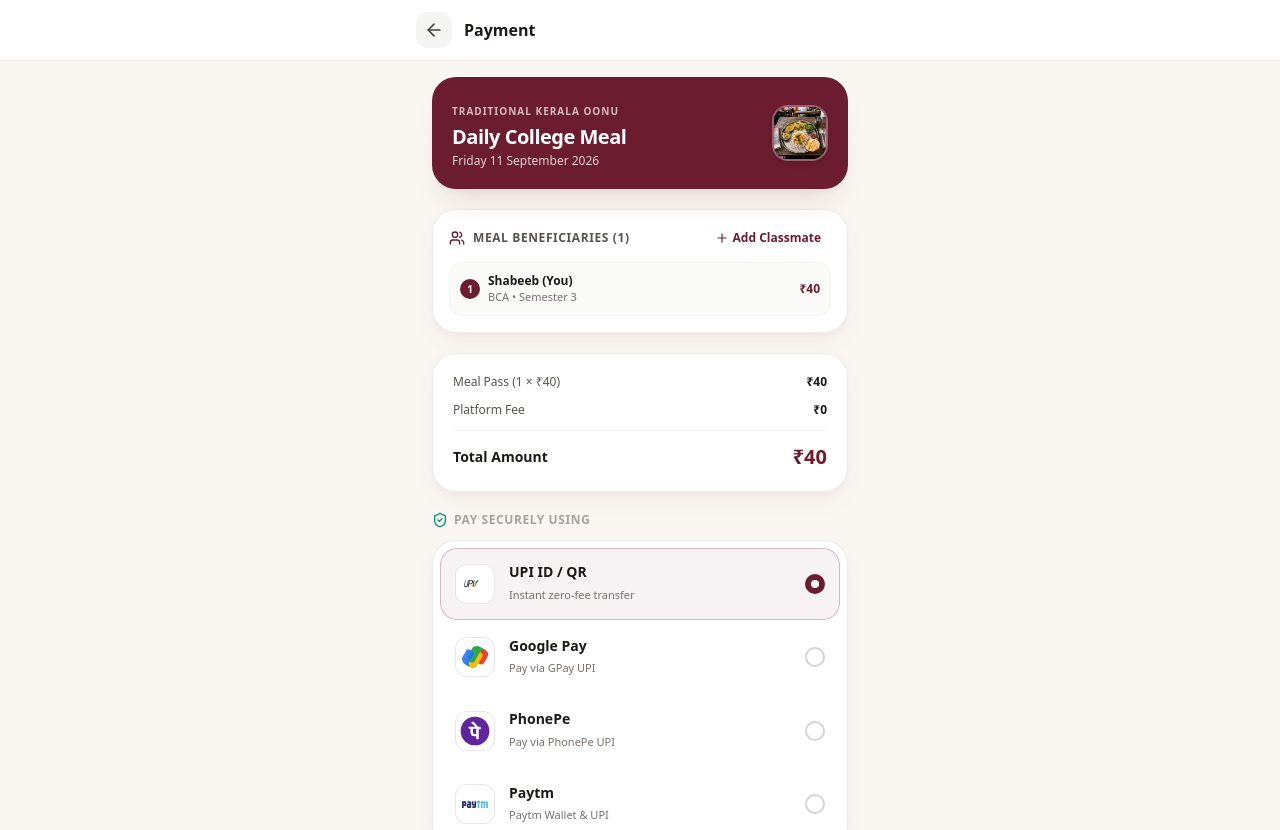
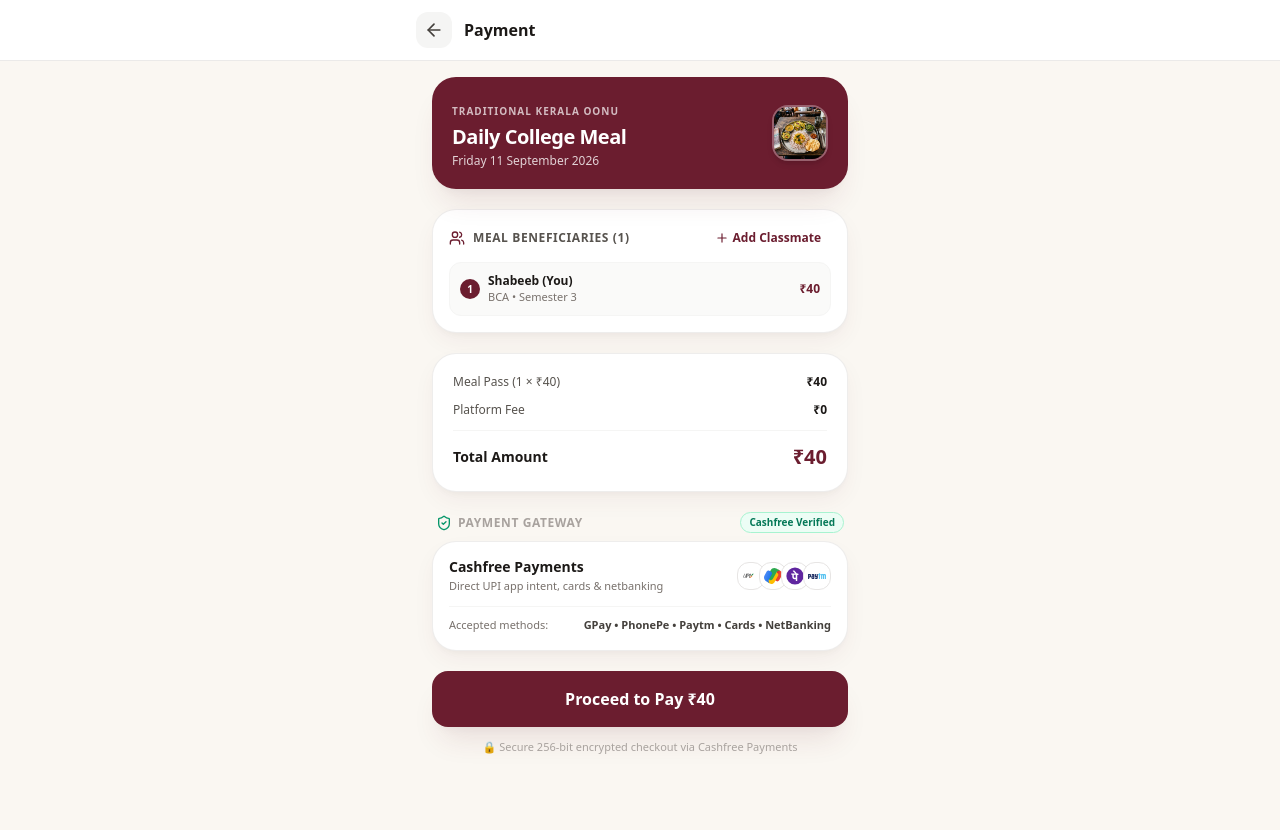
Before and after one commit to mohammedshabeeb923/rvcas-canteen-pwa, a Next.js app: page /payment in a window 1280 px wide. Shown: the top 830 px of the page. Built offline with nearby package versions, Linux system fonts and the light colour scheme.

Commit message:
fix: prevent auto-redirect to admin console and streamline Cashfree payment UI

```diff
--- a/app/page.tsx
+++ b/app/page.tsx
@@ -28,7 +28,7 @@ export default function FirstPage() {
       }
     }
 
-    // 1. Check persistent authentication session
+    // 1. Check persistent authentication session (student / hosteller / faculty)
     fetch('/api/auth/session')
       .then((res) => {
         if (res.ok) return res.json();
@@ -36,13 +36,17 @@ export default function FirstPage() {
       })
       .then((data) => {
         if (data.authenticated && data.user) {
-          setCurrentUser(data.user);
+          if (data.user.role === 'student' || data.user.role === 'hosteller' || data.user.role === 'faculty') {
+            setCurrentUser(data.user);
+          }
         } else if (typeof window !== 'undefined') {
           const cached = localStorage.getItem('rvcas_user');
           if (cached) {
             try {
               const u = JSON.parse(cached);
-              setCurrentUser(u);
+              if (u.role === 'student' || u.role === 'hosteller' || u.role === 'faculty') {
+                setCurrentUser(u);
+              }
             } catch (e) {}
           }
         }
@@ -81,19 +85,9 @@ export default function FirstPage() {
   });
 
   const handleWelcomeComplete = () => {
-    // Check if user is already authenticated
-    const cached = currentUser || (typeof window !== 'undefined' && localStorage.getItem('rvcas_user') ? JSON.parse(localStorage.getItem('rvcas_user')!) : null);
-    if (cached) {
-      if (cached.role === 'staff') {
-        router.push('/staff');
-      } else if (cached.role === 'admin') {
-        router.push('/admin');
-      } else {
-        setCurrentView('home');
-      }
-    } else {
-      setCurrentView('role_select');
-    }
+    // Flow: Welcome Page -> "Who are you?" Role Selection Screen
+    // Never auto-redirect to /admin or /staff when opening the website
+    setCurrentView('role_select');
   };
 
   const handleLogout = () => {
--- a/app/payment/page.tsx
+++ b/app/payment/page.tsx
@@ -32,7 +32,6 @@ const SEMESTERS = [
 
 export default function PaymentPage() {
   const router = useRouter();
-  const [selectedMethod, setSelectedMethod] = useState<'upi' | 'gpay' | 'phonepe' | 'paytm'>('upi');
   const [loading, setLoading] = useState(false);
   const [error, setError] = useState<string | null>(null);
 
@@ -308,125 +307,46 @@ export default function PaymentPage() {
           </div>
         </div>
 
-        {/* Pay Securely Section */}
+        {/* Payment Partner & Supported Methods Section */}
         <div className="mb-5">
-          <div className="flex items-center gap-1.5 mb-3 text-xs font-bold uppercase tracking-wider text-stone-400">
-            <ShieldCheck className="w-4 h-4 text-emerald-600" />
-            <span>Pay securely using</span>
+          <div className="flex items-center justify-between mb-2 px-1">
+            <div className="flex items-center gap-1.5 text-xs font-bold uppercase tracking-wider text-stone-400">
+              <ShieldCheck className="w-4 h-4 text-emerald-600" />
+              <span>Payment Gateway</span>
+            </div>
+            <span className="text-[10px] font-bold text-emerald-700 bg-emerald-50 px-2 py-0.5 rounded-full border border-emerald-200">
+              Cashfree Verified
+            </span>
           </div>
 
-          <div className="bg-white rounded-3xl p-2 shadow-card border border-stone-200/70 space-y-1">
-            {/* UPI Option */}
-            <button
-              type="button"
-              onClick={() => setSelectedMethod('upi')}
-              className={`w-full flex items-center justify-between p-3.5 rounded-2xl transition ${
-                selectedMethod === 'upi' ? 'bg-[#6B1D2F]/5 ring-1 ring-[#6B1D2F]/30' : 'hover:bg-stone-50'
-              }`}
-            >
-              <div className="flex items-center gap-3.5">
-                <div className="w-10 h-10 rounded-xl bg-white border border-stone-200/90 shadow-xs flex items-center justify-center p-1.5 shrink-0 overflow-hidden">
-                  <img
-                    src="/images/logos/upi.svg"
-                    alt="UPI"
-                    className="w-full h-full object-contain"
-                  />
+          <div className="bg-white rounded-3xl p-4 shadow-card border border-stone-200/70 space-y-3">
+            <div className="flex items-center justify-between">
+              <div>
+                <h4 className="text-sm font-black text-stone-900 leading-tight">Cashfree Payments</h4>
+                <p className="text-[11px] text-stone-500 font-medium mt-0.5">
+                  Direct UPI app intent, cards &amp; netbanking
+                </p>
+              </div>
+              <div className="flex items-center -space-x-1.5 shrink-0">
+                <div className="w-7 h-7 rounded-xl bg-white border border-stone-200 shadow-xs flex items-center justify-center p-1" title="UPI">
+                  <img src="/images/logos/upi.svg" alt="UPI" className="w-full h-full object-contain" />
                 </div>
-                <div className="text-left">
-                  <span className="text-sm font-bold text-stone-900 block leading-tight">UPI ID / QR</span>
-                  <span className="text-[11px] text-stone-500 font-medium">Instant zero-fee transfer</span>
+                <div className="w-7 h-7 rounded-xl bg-white border border-stone-200 shadow-xs flex items-center justify-center p-1" title="Google Pay">
+                  <img src="/images/logos/gpay.svg" alt="GPay" className="w-full h-full object-contain" />
+                </div>
+                <div className="w-7 h-7 rounded-xl bg-white border border-stone-200 shadow-xs flex items-center justify-center p-1" title="PhonePe">
+                  <img src="/images/logos/phonepe.svg" alt="PhonePe" className="w-full h-full object-contain" />
+                </div>
+                <div className="w-7 h-7 rounded-xl bg-white border border-stone-200 shadow-xs flex items-center justify-center p-1" title="Paytm">
+                  <img src="/images/logos/paytm.svg" alt="Paytm" className="w-full h-full object-contain" />
                 </div>
               </div>
-              <div className={`w-5 h-5 rounded-full border-2 flex items-center justify-center transition ${
-                selectedMethod === 'upi' ? 'border-[#6B1D2F] bg-[#6B1D2F]' : 'border-stone-300'
-              }`}>
-                {selectedMethod === 'upi' && <div className="w-2 h-2 rounded-full bg-white" />}
-              </div>
-            </button>
+            </div>
 
-            {/* Google Pay */}
-            <button
-              type="button"
-              onClick={() => setSelectedMethod('gpay')}
-              className={`w-full flex items-center justify-between p-3.5 rounded-2xl transition ${
-                selectedMethod === 'gpay' ? 'bg-[#6B1D2F]/5 ring-1 ring-[#6B1D2F]/30' : 'hover:bg-stone-50'
-              }`}
-            >
-              <div className="flex items-center gap-3.5">
-                <div className="w-10 h-10 rounded-xl bg-white border border-stone-200/90 shadow-xs flex items-center justify-center p-1.5 shrink-0 overflow-hidden">
-                  <img
-                    src="/images/logos/gpay.svg"
-                    alt="Google Pay"
-                    className="w-full h-full object-contain"
-                  />
-                </div>
-                <div className="text-left">
-                  <span className="text-sm font-bold text-stone-900 block leading-tight">Google Pay</span>
-                  <span className="text-[11px] text-stone-500 font-medium">Pay via GPay UPI</span>
-                </div>
-              </div>
-              <div className={`w-5 h-5 rounded-full border-2 flex items-center justify-center transition ${
-                selectedMethod === 'gpay' ? 'border-[#6B1D2F] bg-[#6B1D2F]' : 'border-stone-300'
-              }`}>
-                {selectedMethod === 'gpay' && <div className="w-2 h-2 rounded-full bg-white" />}
-              </div>
-            </button>
-
-            {/* PhonePe */}
-            <button
-              type="button"
-              onClick={() => setSelectedMethod('phonepe')}
-              className={`w-full flex items-center justify-between p-3.5 rounded-2xl transition ${
-                selectedMethod === 'phonepe' ? 'bg-[#6B1D2F]/5 ring-1 ring-[#6B1D2F]/30' : 'hover:bg-stone-50'
-              }`}
-            >
-              <div className="flex items-center gap-3.5">
-                <div className="w-10 h-10 rounded-xl bg-white border border-stone-200/90 shadow-xs flex items-center justify-center p-1 shrink-0 overflow-hidden">
-                  <img
-                    src="/images/logos/phonepe.svg"
-                    alt="PhonePe"
-                    className="w-full h-full object-contain"
-                  />
-                </div>
-                <div className="text-left">
-                  <span className="text-sm font-bold text-stone-900 block leading-tight">PhonePe</span>
-                  <span className="text-[11px] text-stone-500 font-medium">Pay via PhonePe UPI</span>
-                </div>
-              </div>
-              <div className={`w-5 h-5 rounded-full border-2 flex items-center justify-center transition ${
-                selectedMethod === 'phonepe' ? 'border-[#6B1D2F] bg-[#6B1D2F]' : 'border-stone-300'
-              }`}>
-                {selectedMethod === 'phonepe' && <div className="w-2 h-2 rounded-full bg-white" />}
-              </div>
-            </button>
-
-            {/* Paytm */}
-            <button
-              type="button"
-              onClick={() => setSelectedMethod('paytm')}
-              className={`w-full flex items-center justify-between p-3.5 rounded-2xl transition ${
-                selectedMethod === 'paytm' ? 'bg-[#6B1D2F]/5 ring-1 ring-[#6B1D2F]/30' : 'hover:bg-stone-50'
-              }`}
-            >
-              <div className="flex items-center gap-3.5">
-                <div className="w-10 h-10 rounded-xl bg-white border border-stone-200/90 shadow-xs flex items-center justify-center p-1.5 shrink-0 overflow-hidden">
-                  <img
-                    src="/images/logos/paytm.svg"
-                    alt="Paytm"
-                    className="w-full h-full object-contain"
-                  />
-                </div>
-                <div className="text-left">
-                  <span className="text-sm font-bold text-stone-900 block leading-tight">Paytm</span>
-                  <span className="text-[11px] text-stone-500 font-medium">Paytm Wallet &amp; UPI</span>
-                </div>
-              </div>
-              <div className={`w-5 h-5 rounded-full border-2 flex items-center justify-center transition ${
-                selectedMethod === 'paytm' ? 'border-[#6B1D2F] bg-[#6B1D2F]' : 'border-stone-300'
-              }`}>
-                {selectedMethod === 'paytm' && <div className="w-2 h-2 rounded-full bg-white" />}
-              </div>
-            </button>
+            <div className="pt-2.5 border-t border-stone-100 flex items-center justify-between text-[11px] text-stone-500 font-medium">
+              <span>Accepted methods:</span>
+              <span className="text-stone-700 font-semibold">GPay • PhonePe • Paytm • Cards • NetBanking</span>
+            </div>
           </div>
         </div>
 
@@ -446,15 +366,15 @@ export default function PaymentPage() {
           {loading ? (
             <div className="flex items-center gap-2">
               <span className="w-4 h-4 border-2 border-white/40 border-t-white rounded-full animate-spin"></span>
-              <span>Verifying & Issuing Pass...</span>
+              <span>Connecting to Cashfree...</span>
             </div>
           ) : (
-            <span>Pay ₹{totalAmount}</span>
+            <span>Proceed to Pay ₹{totalAmount}</span>
           )}
         </button>
 
         <p className="text-[11px] text-center text-stone-400 mt-3 font-medium">
-          🔒 Payments are securely processed with Cashfree Payments.
+          🔒 Secure 256-bit encrypted checkout via Cashfree Payments
         </p>
 
         {/* Cashfree Web SDK */}
```
